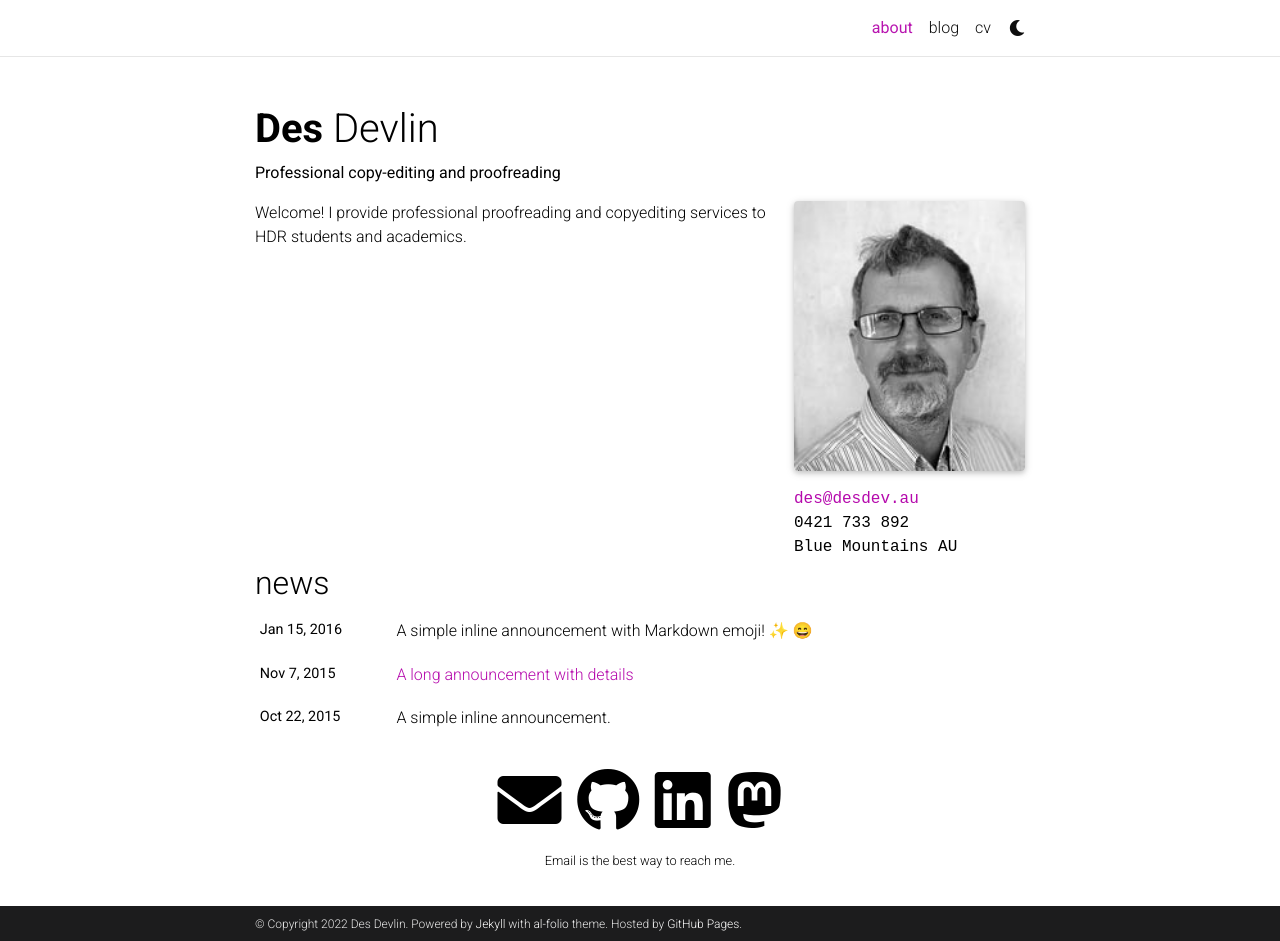
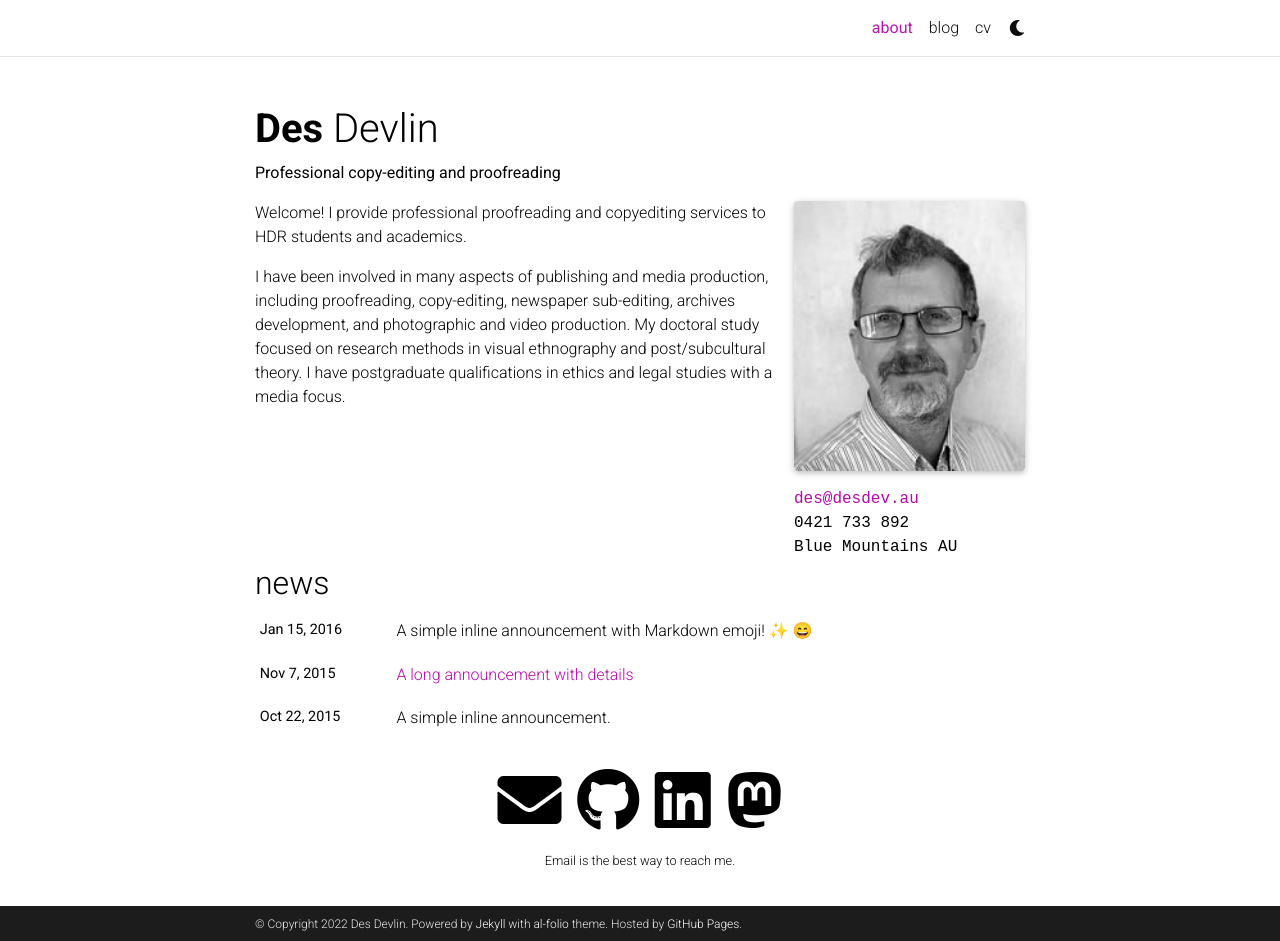
Before and after one commit to desmodev/desmodev.github.io, a Jekyll site: the page built from _pages/about.md, in a window 1280 px wide and 941 px high. Built offline with Jekyll 4.4.1, drawn with Linux system fonts in a browser that asks for light colours; full-size pictures stand in for the smaller copies a plugin makes; emoji names are drawn with the system emoji font; comment, search, counter and statistics services are not loaded; a style sheet for code colours, icons or effects is not loaded.

Commit message:
Update about.md

```diff
--- a/_pages/about.md
+++ b/_pages/about.md
@@ -19,3 +19,5 @@ social: true  # includes social icons at the bottom of the page
 ---
 
 Welcome! I provide professional proofreading and copyediting services to HDR students and academics.
+
+I have been involved in many aspects of publishing and media production, including proofreading, copy-editing, newspaper sub-editing, archives development, and photographic and video production. My doctoral study focused on research methods in visual ethnography and post/subcultural theory. I have postgraduate qualifications in ethics and legal studies with a media focus.
```
